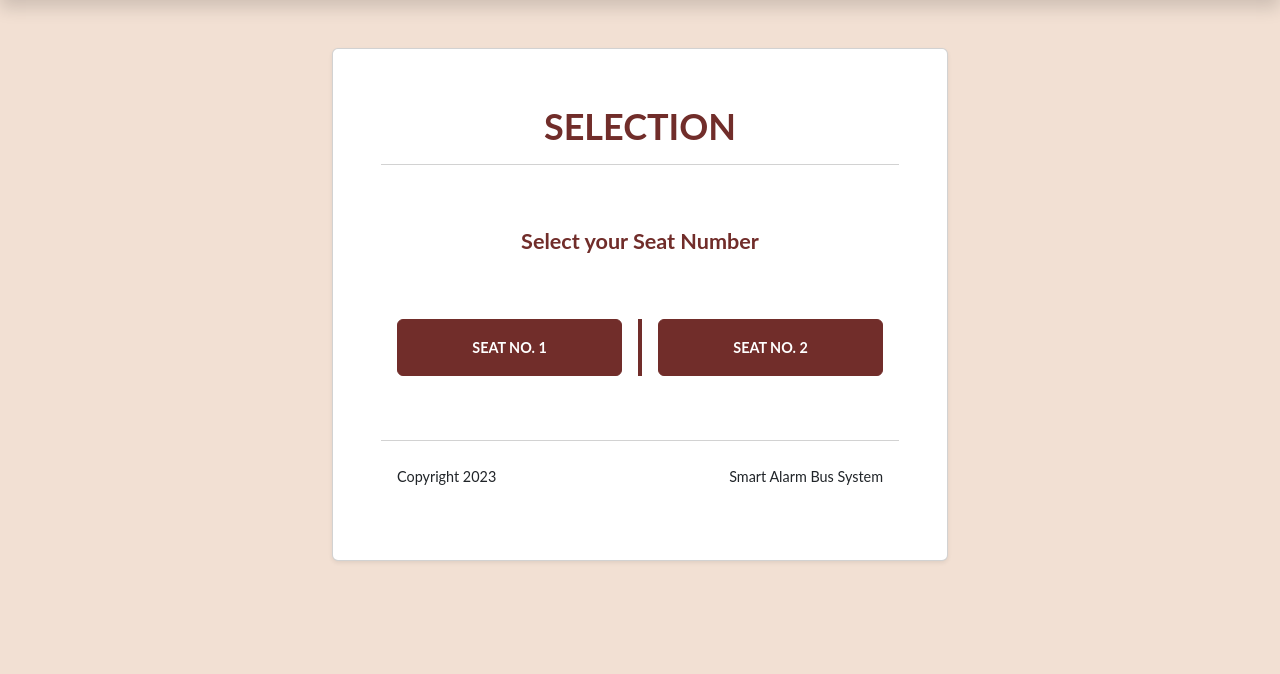
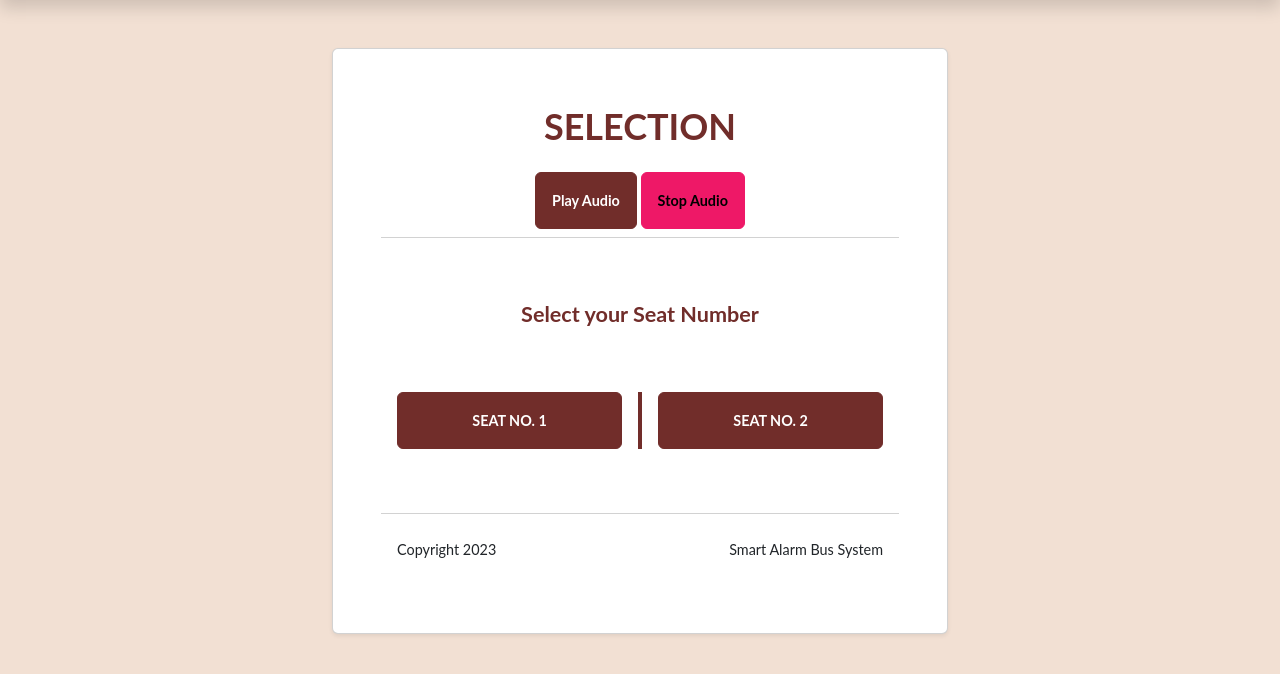
Before and after one commit to Memaw1014/SmartBusAlarm, a Laravel app: page / in a window 1280 px wide. Shown: the part 55-729 px from the top of the page. Run offline with Laravel 10, Linux system fonts and the light colour scheme; style sheets or scripts are compiled from the project's sources.

Commit message:
Add sample audios in SELECTION.BLADE.PHP

```diff
--- a/resources/views/selection.blade.php
+++ b/resources/views/selection.blade.php
@@ -6,6 +6,13 @@
             <h1 class=" fw-bold text-primary">
                 SELECTION
             </h1>
+
+            <!-- DIA RA BAY -->
+            <audio id="audioPlayer" src="assets/sfx/arrive.wav" autoplay></audio>
+            <div>
+                <button id="playButton" class="btn btn-primary fw-bolder p-3">Play Audio</button>
+                <button id="stopButton" class="btn btn-danger fw-bolder p-3">Stop Audio</button>
+            </div>
         </div>
 
         <div class="card-body d-flex flex-column gap-3 align-items-center mt-5 mb-5 ">
@@ -44,6 +51,21 @@
         var seat1Button = document.getElementById("seat1Button");
         var seat2Button = document.getElementById("seat2Button");
 
+        var playButton = document.getElementById("playButton");
+        var stopButton = document.getElementById("stopButton");
+        var audioPlayer = document.getElementById("audioPlayer");
+
+        // Add a click event handler to the play button
+        playButton.addEventListener("click", function() {
+            audioPlayer.play();
+        });
+
+        // Add a click event handler to the stop button
+        stopButton.addEventListener("click", function() {
+            audioPlayer.pause();
+            audioPlayer.currentTime = 0; // Reset the audio to the beginning
+        });
+
         // Disable buttons if Local Storage values are not empty
         if (seat1Value && seat1Value.trim() !== "") {
             seat1Button.disabled = true;
```
Also changed, not shown: resources/views/destination.blade.php (line endings or trailing spaces), 2 other files.
